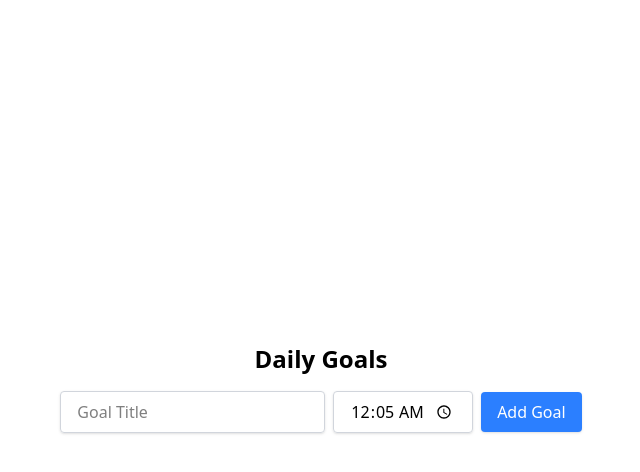
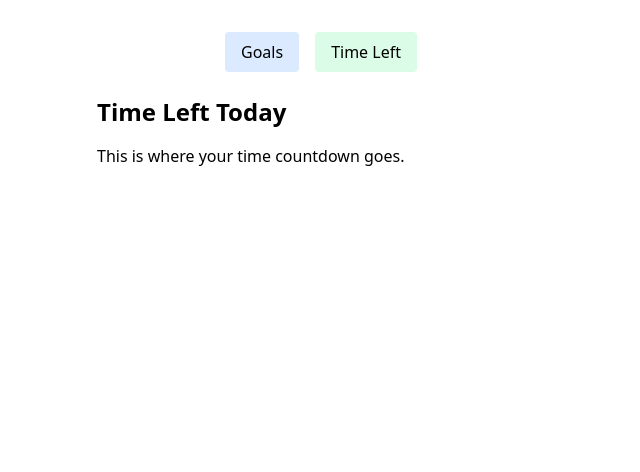
Before and after one commit to rahulnshah/time-keeper, a React (Vite) app: page /time in a window 1280 px wide. Shown: the top 472 px of the page, without its empty margins (319-959 px from the left). Built offline with nearby package versions, Linux system fonts and the light colour scheme.

Commit message:
Added two tabs: 1 for goals and 1 for timer

```diff
--- a/package.json
+++ b/package.json
@@ -49,6 +49,7 @@
     "postcss": "^8.5.3",
     "react": "^19.1.0",
     "react-dom": "^19.1.0",
+    "react-router-dom": "^7.5.1",
     "tailwindcss": "^4.1.4"
   }
 }
--- a/src/App.tsx
+++ b/src/App.tsx
@@ -1,87 +1,24 @@
-import { useEffect, useState } from 'react';
-import { Goal } from './model';
+import { BrowserRouter as Router, Routes, Route, Link, Navigate } from 'react-router-dom';
+import GoalsView from './GoalsView';
+import TimeView from './TimeView';
 
 export default function App() {
-  const [goals, setGoals] = useState<Goal[]>([]);
-  const [title, setTitle] = useState<string>('');
-  const [duration, setDuration] = useState<string>('00:05');
+  return (
+    <Router>
+      <div className="h-screen flex flex-col items-center justify-start bg-white text-black px-4 pt-8">
+        {/* Nav bar for "tabs" */}
+        <nav className="mb-6 flex gap-4">
+          <Link to="/goals" className="px-4 py-2 rounded bg-blue-100 hover:bg-blue-200">Goals</Link>
+          <Link to="/time" className="px-4 py-2 rounded bg-green-100 hover:bg-green-200">Time Left</Link>
+        </nav>
 
-  const fetchGoals = async (): Promise<void> => {
-    const goals: Goal[] = await window.api.getGoals();
-    setGoals(goals);
-  };
-
-  const handleAddGoal = (): void => {
-    if (!title || !duration) {
-      alert('Please fill out all fields.');
-      return;
-    }
-    const [hours, minutes] = duration.split(':').map(Number);
-    const totalMinutes = hours * 60 + minutes;
-    if (totalMinutes < 5 || totalMinutes > 1440) {
-      alert('Duration must be between 5 minutes and 24 hours.');
-      return;
-    }
-    window.api.addGoal(title, duration);
-    setTitle('');
-    setDuration('00:05');
-    fetchGoals();
-  };
-
-  const handleMarkAsCompleted = (id: number): void => {
-    window.api.markGoalAsCompleted(id);
-    fetchGoals();
-  };
-
-  useEffect((): (() => void) => {
-    fetchGoals();
-    return (): void => {
-      window.api.deleteCompletedGoals();
-    };
-  }, []);
-
-  return (
-    <div className="h-screen flex flex-col items-center justify-center bg-white text-black px-4">
-      <h1 className="text-2xl font-bold mb-4">Daily Goals</h1>
-      <div className="mb-6">
-        <input
-          type="text"
-          placeholder="Goal Title"
-          value={title}
-          onChange={(e) => setTitle(e.target.value)}
-          className="text-black px-4 py-2 rounded shadow border border-gray-300 mr-2"
-        />
-        <input
-          type="time"
-          value={duration}
-          onChange={(e) => setDuration(e.target.value)}
-          className="text-black px-4 py-2 rounded shadow border border-gray-300"
-        />
-        <button
-          onClick={handleAddGoal}
-          className="ml-2 px-4 py-2 bg-blue-500 text-white rounded shadow"
-        >
-          Add Goal
-        </button>
+        {/* Routes */}
+        <Routes>
+          <Route path="/" element={<Navigate to="/goals" />} />
+          <Route path="/goals" element={<GoalsView />} />
+          <Route path="/time" element={<TimeView />} />
+        </Routes>
       </div>
-      <ul className="w-full max-w-md">
-        {goals.map((goal) => (
-          <li
-            key={goal.id}
-            className="flex justify-between items-center bg-gray-100 p-4 mb-2 rounded shadow"
-          >
-            <div>
-              <h2 className="font-bold">{goal.title}</h2>
-              <p>{goal.duration}</p>
-            </div>
-            <input
-              type="checkbox"
-              checked={goal.completed}
-              onChange={() => handleMarkAsCompleted(goal.id)}
-            />
-          </li>
-        ))}
-      </ul>
-    </div>
+    </Router>
   );
 }
--- /dev/null
+++ b/src/GoalsView.tsx
@@ -0,0 +1,87 @@
+import { useEffect, useState } from 'react';
+import { Goal } from './model';
+
+export default function GoalsView() {
+  const [goals, setGoals] = useState<Goal[]>([]);
+  const [title, setTitle] = useState<string>('');
+  const [duration, setDuration] = useState<string>('00:05');
+
+  const fetchGoals = async (): Promise<void> => {
+    const goals: Goal[] = await window.api.getGoals();
+    setGoals(goals);
+  };
+
+  const handleAddGoal = (): void => {
+    if (!title || !duration) {
+      alert('Please fill out all fields.');
+      return;
+    }
+    const [hours, minutes] = duration.split(':').map(Number);
+    const totalMinutes = hours * 60 + minutes;
+    if (totalMinutes < 5 || totalMinutes > 1440) {
+      alert('Duration must be between 5 minutes and 24 hours.');
+      return;
+    }
+    window.api.addGoal(title, duration);
+    setTitle('');
+    setDuration('00:05');
+    fetchGoals();
+  };
+
+  const handleMarkAsCompleted = (id: number): void => {
+    window.api.markGoalAsCompleted(id);
+    fetchGoals();
+  };
+
+  useEffect((): (() => void) => {
+    fetchGoals();
+    return (): void => {
+      window.api.deleteCompletedGoals();
+    };
+  }, []);
+
+  return (
+    <div className="h-screen flex flex-col items-center justify-center bg-white text-black px-4">
+      <h1 className="text-2xl font-bold mb-4">Daily Goals</h1>
+      <div className="mb-6">
+        <input
+          type="text"
+          placeholder="Goal Title"
+          value={title}
+          onChange={(e) => setTitle(e.target.value)}
+          className="text-black px-4 py-2 rounded shadow border border-gray-300 mr-2"
+        />
+        <input
+          type="time"
+          value={duration}
+          onChange={(e) => setDuration(e.target.value)}
+          className="text-black px-4 py-2 rounded shadow border border-gray-300"
+        />
+        <button
+          onClick={handleAddGoal}
+          className="ml-2 px-4 py-2 bg-blue-500 text-white rounded shadow"
+        >
+          Add Goal
+        </button>
+      </div>
+      <ul className="w-full max-w-md">
+        {goals.map((goal) => (
+          <li
+            key={goal.id}
+            className="flex justify-between items-center bg-gray-100 p-4 mb-2 rounded shadow"
+          >
+            <div>
+              <h2 className="font-bold">{goal.title}</h2>
+              <p>{goal.duration}</p>
+            </div>
+            <input
+              type="checkbox"
+              checked={goal.completed}
+              onChange={() => handleMarkAsCompleted(goal.id)}
+            />
+          </li>
+        ))}
+      </ul>
+    </div>
+  );
+}
--- /dev/null
+++ b/src/TimeView.tsx
@@ -0,0 +1,9 @@
+// src/TimeView.tsx
+export default function TimeView() {
+    return (
+      <div className="w-full max-w-md">
+        <h1 className="text-2xl font-bold mb-4">Time Left Today</h1>
+        <p>This is where your time countdown goes.</p>
+      </div>
+    );
+  }
```
Also changed, not shown: 2 other files (tests, documents, lock files or other folders).
